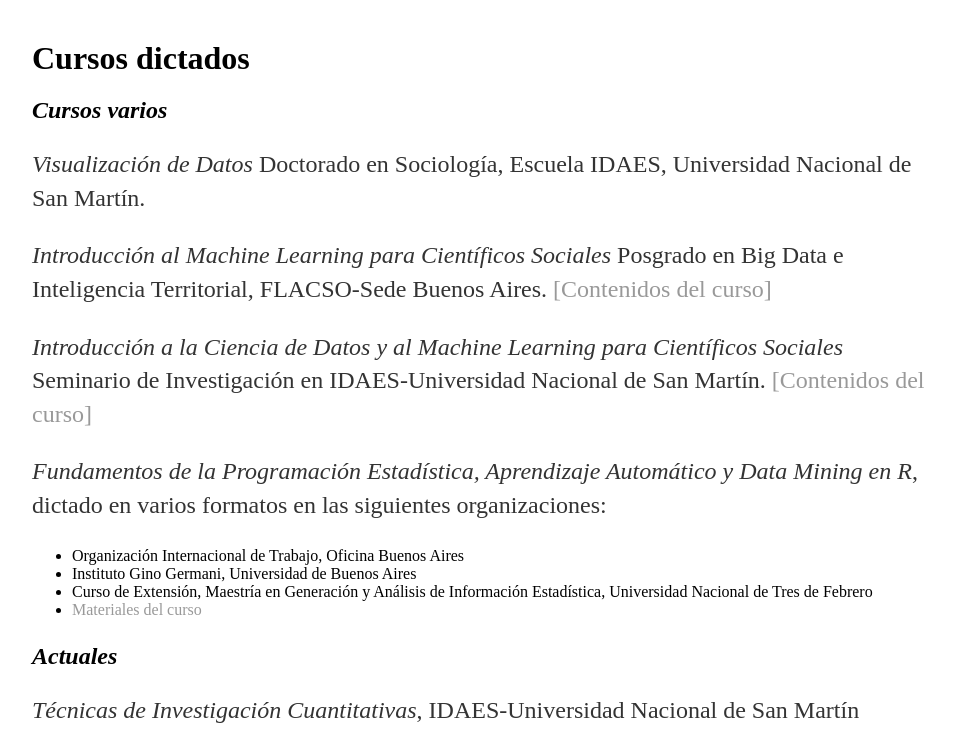
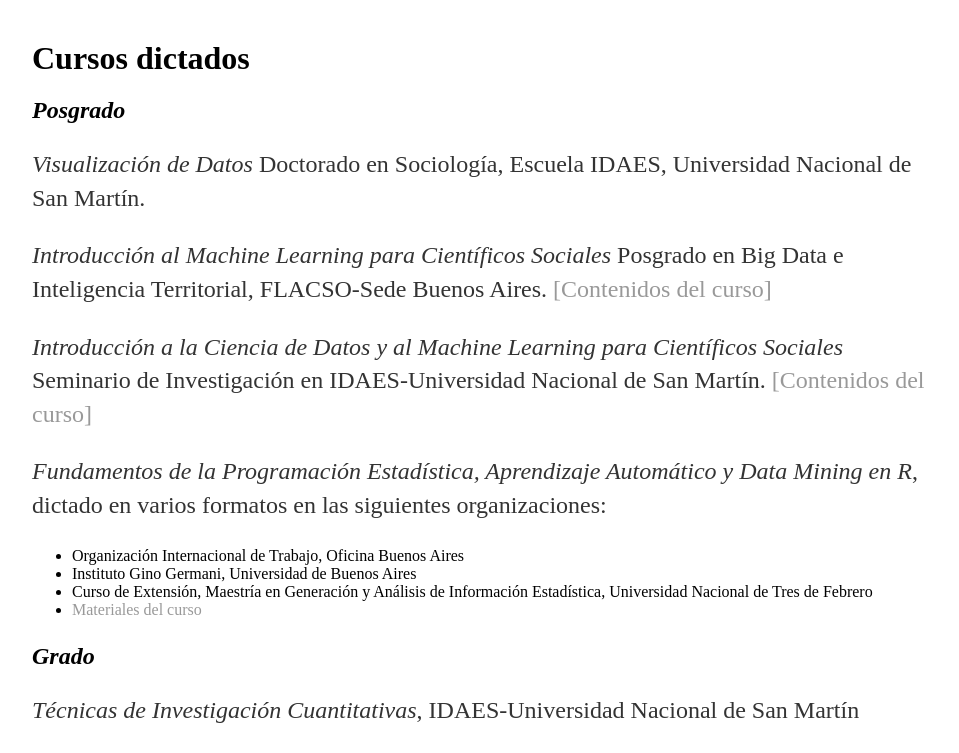
Before and after one commit to gefero/gefero.github.io, a Jekyll site: the page built from classes/index.html, in a window 1280 px wide. Shown: the part 157-910 px from the top of the page, without its empty margins (160-1119 px from the left). Built offline with Jekyll 4.4.1, drawn with Linux system fonts in a browser that asks for light colours.

Commit message:
Agrego cursos

```diff
--- a/classes/index.html
+++ b/classes/index.html
@@ -5,7 +5,7 @@ title: Clases, cursos, etc.
 <div class="blurb">
 	<h1>Germán Rosati</h1>
 	<h2><font size="6">Cursos dictados</font></h2>
-	<h2><i>Cursos varios</i></h2>
+	<h2><i>Posgrado</i></h2>
 	<p><i>Visualización de Datos</i> Doctorado en Sociología, Escuela IDAES, Universidad Nacional de San Martín. <a href=""></a></p>
 	<p><i>Introducción al Machine Learning para Científicos Sociales</i> Posgrado en Big Data e Inteligencia Territorial, FLACSO-Sede Buenos Aires. <a href="https://gefero.github.io/flacso_ml/"> [Contenidos del curso]</a></p>
 	<p><i>Introducción a la Ciencia de Datos y al Machine Learning para Científicos Sociales</i> Seminario de Investigación en IDAES-Universidad Nacional de San Martín. <a href="https://docs.google.com/document/d/1PkNjhkdIiTHSqHaRY5ZWdik8zn3EKiMODGqVwpfWn_A/edit?usp=sharing"> [Contenidos del curso]</a></p>
@@ -16,7 +16,7 @@ title: Clases, cursos, etc.
 	  <li>Curso de Extensión, Maestría en Generación y Análisis de Información Estadística, Universidad Nacional de Tres de Febrero</li>
 	  <li><a href="https://github.com/gefero/fund-prog-r">Materiales del curso</a></li>
 	</ul></p>
-	<h2><i>Actuales</i></h2>
+	<h2><i>Grado</i></h2>
 	<p><i>Técnicas de Investigación Cuantitativas</i>, IDAES-Universidad Nacional de San Martín</p>
 	<h2><i>Finalizados</i></h2>
 	<p><b>2014-2018 - </b> <i>Estadística y Técnicas de Computación Aplicadas a la Investigación en Ciencias Sociales</i>, Universidad del Salvador</p>
```
